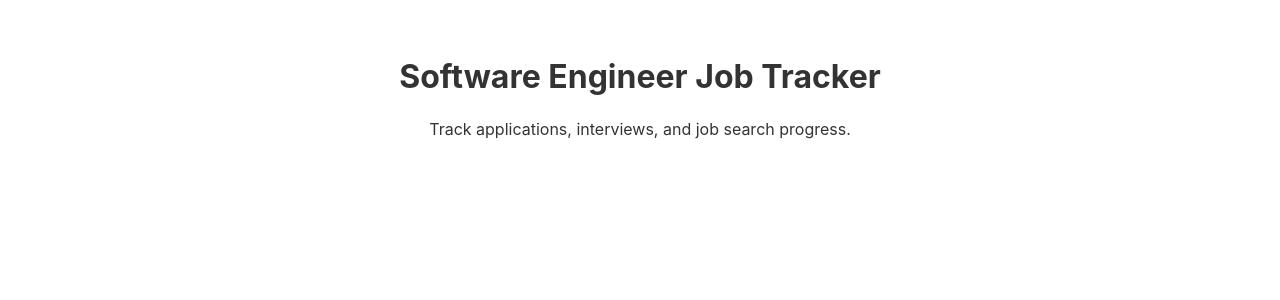
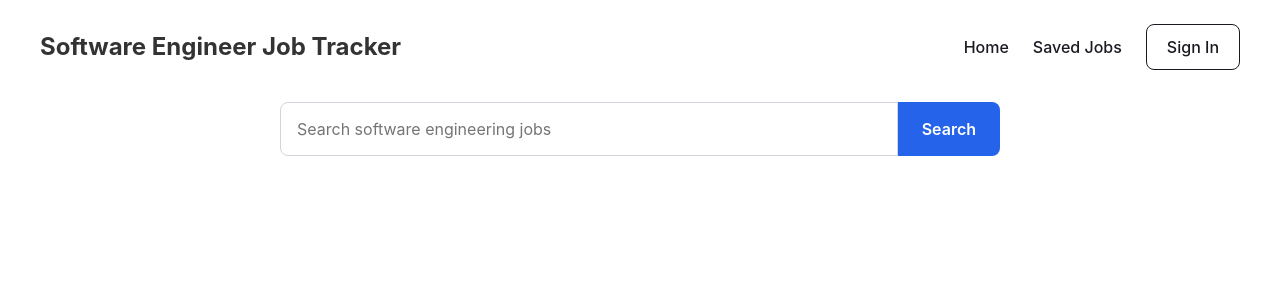
Before and after one commit to mstylz/software-engineer-job-tracker-frontend, a React (Vite) app: page / in a window 1280 px wide. Shown: the top 300 px of the page. Built offline with nearby package versions, Linux system fonts and the light colour scheme.

Commit message:
Add header navigation and search form components

```diff
--- a/src/App.jsx
+++ b/src/App.jsx
@@ -1,14 +1,10 @@
+import Header from './components/Header/Header'
 import './App.css'
 
 function App() {
   return (
     <div className="app">
-      <header className="app-header">
-        <h1>Software Engineer Job Tracker</h1>
-        <p>
-          Track applications, interviews, and job search progress.
-        </p>
-      </header>
+      <Header />
     </div>
   )
 }
--- /dev/null
+++ b/src/components/Header/Header.css
@@ -0,0 +1,17 @@
+.header {
+  width: 100%;
+  padding: 24px 40px 40px;
+}
+
+.header__top {
+  display: flex;
+  align-items: center;
+  justify-content: space-between;
+}
+
+.header__title {
+  margin: 0;
+  font-size: 24px;
+  line-height: 1.2;
+  font-weight: 700;
+}
--- /dev/null
+++ b/src/components/Header/Header.jsx
@@ -0,0 +1,18 @@
+import Navigation from '../Navigation/Navigation'
+import SearchForm from '../SearchForm/SearchForm'
+import './Header.css'
+
+function Header() {
+  return (
+    <header className="header">
+      <div className="header__top">
+        <h1 className="header__title">Software Engineer Job Tracker</h1>
+        <Navigation />
+      </div>
+
+      <SearchForm />
+    </header>
+  )
+}
+
+export default Header
--- /dev/null
+++ b/src/components/Navigation/Navigation.css
@@ -0,0 +1,25 @@
+.navigation {
+  display: flex;
+  align-items: center;
+  gap: 24px;
+}
+
+.navigation__link {
+  color: #1a1b22;
+  text-decoration: none;
+  font-size: 16px;
+  line-height: 20px;
+  font-weight: 500;
+}
+
+.navigation__button {
+  padding: 12px 20px;
+  border: 1px solid #1a1b22;
+  border-radius: 8px;
+  background-color: transparent;
+  color: #1a1b22;
+  font-size: 16px;
+  line-height: 20px;
+  font-weight: 500;
+  cursor: pointer;
+}
--- /dev/null
+++ b/src/components/Navigation/Navigation.jsx
@@ -0,0 +1,21 @@
+import './Navigation.css'
+
+function Navigation() {
+  return (
+    <nav className="navigation">
+      <a className="navigation__link" href="/">
+        Home
+      </a>
+
+      <a className="navigation__link" href="/saved-jobs">
+        Saved Jobs
+      </a>
+
+      <button className="navigation__button" type="button">
+        Sign In
+      </button>
+    </nav>
+  )
+}
+
+export default Navigation
--- /dev/null
+++ b/src/components/SearchForm/SearchForm.css
@@ -0,0 +1,26 @@
+.search-form {
+  display: flex;
+  width: 100%;
+  max-width: 720px;
+  margin: 32px auto 0;
+}
+
+.search-form__input {
+  flex: 1;
+  min-width: 0;
+  padding: 14px 16px;
+  border: 1px solid #d1d5db;
+  border-radius: 8px 0 0 8px;
+  font-size: 16px;
+}
+
+.search-form__button {
+  padding: 14px 24px;
+  border: none;
+  border-radius: 0 8px 8px 0;
+  background-color: #2563eb;
+  color: #fff;
+  font-size: 16px;
+  font-weight: 600;
+  cursor: pointer;
+}
--- /dev/null
+++ b/src/components/SearchForm/SearchForm.jsx
@@ -0,0 +1,20 @@
+import './SearchForm.css'
+
+function SearchForm() {
+  return (
+    <form className="search-form">
+      <input
+        className="search-form__input"
+        type="text"
+        placeholder="Search software engineering jobs"
+        required
+      />
+
+      <button className="search-form__button" type="submit">
+        Search
+      </button>
+    </form>
+  )
+}
+
+export default SearchForm
```
